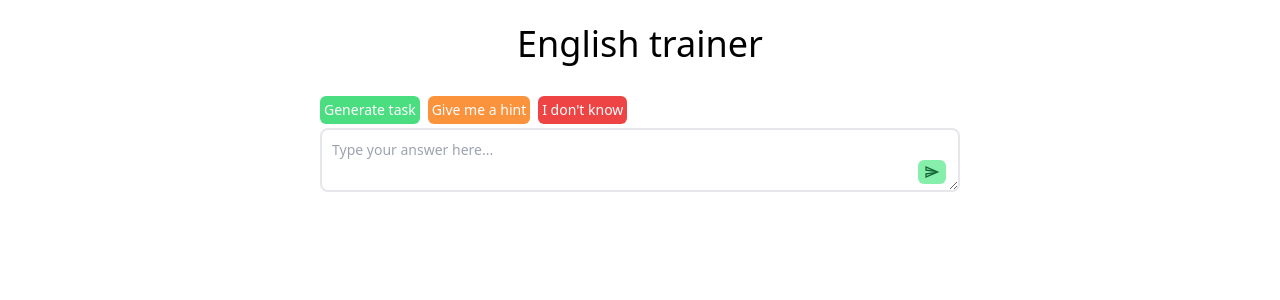
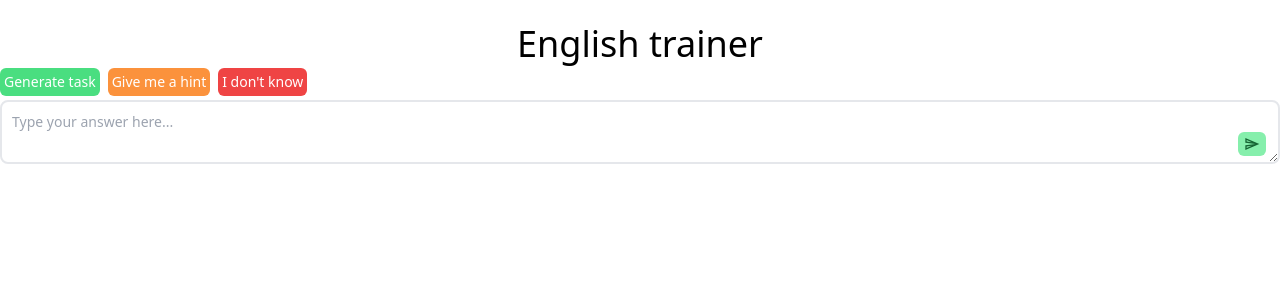
Before and after one commit to greg2012201/skill-trainer, a React (Vite) app: page / in a window 1280 px wide. Shown: the top 300 px of the page. Built offline with nearby package versions, Linux system fonts and the light colour scheme.

Commit message:
Update wrapper styles.

```diff
--- a/src/components/PromptController/PromptController.tsx
+++ b/src/components/PromptController/PromptController.tsx
@@ -2,7 +2,7 @@ type Props = Record<'answerForm' | 'taskGenerator', JSX.Element>;
 
 function PromptController({ answerForm, taskGenerator }: Props): JSX.Element {
   return (
-    <div className='relative ml-auto mr-auto flex w-1/2 flex-col pt-8'>
+    <div className='relative flex w-full flex-col pt-1'>
       {taskGenerator}
       {answerForm}
     </div>
```
